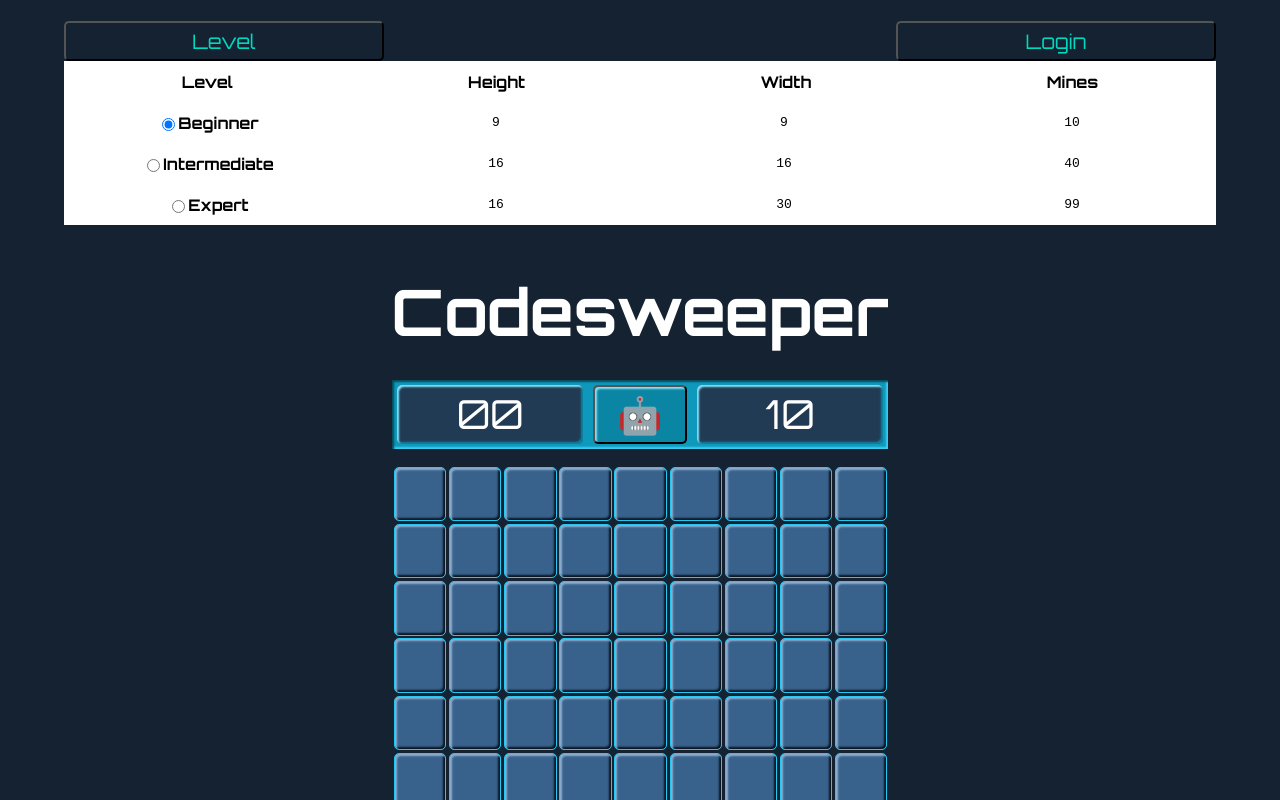
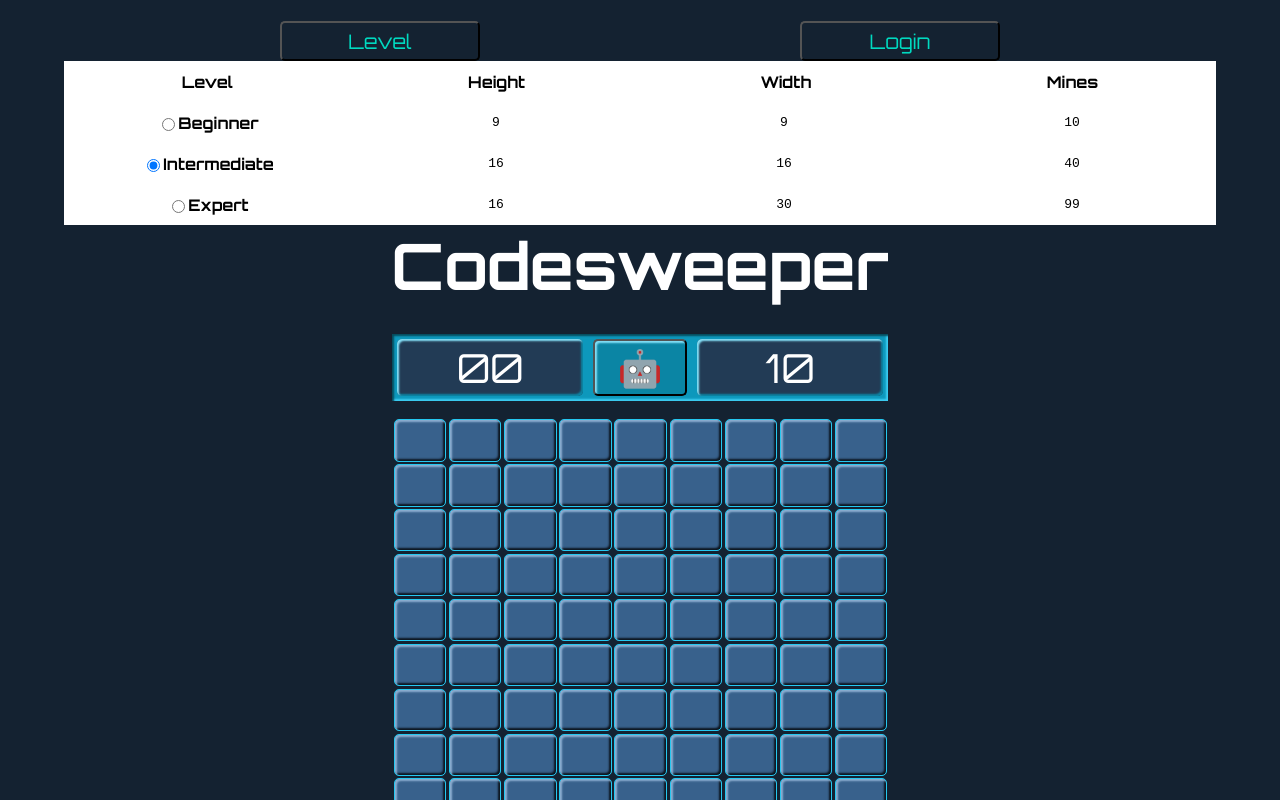
Before and after one commit to kaseywolff/Codesweeper, a React app: page / in a window 1280 px wide. Both pictures are taken after a click on the button "Level". Shown: the top 800 px of the page. Built offline with nearby package versions, Linux system fonts and the light colour scheme.

Commit message:
working on resizing board based on selected level

```diff
--- a/client/App.jsx
+++ b/client/App.jsx
@@ -5,16 +5,16 @@ import NavBar from './components/NavBar.jsx';
 import Level from './components/Level.jsx';
 
 const App = () => {
-  const [showLevelOptions, setShowLevelOptions] = useState(false);
+  // const [showLevelOptions, setShowLevelOptions] = useState(false);
 
-  const toggleLevelPopup = () => {
-    setShowLevelOptions(!showLevelOptions);
-  }
+  // const toggleLevelPopup = () => {
+  //   setShowLevelOptions(!showLevelOptions);
+  // }
 
   return (
     <div id="app">
-      <NavBar onLevelButtonClick={toggleLevelPopup} />
-      {showLevelOptions && <Level />}
+      {/* <NavBar onLevelButtonClick={toggleLevelPopup} /> */}
+      {/* {showLevelOptions && <Level />} */}
       <Game />
       {/* leaderboard */}
       {/* personal best times */}
--- a/client/components/Game/Game.jsx
+++ b/client/components/Game/Game.jsx
@@ -1,9 +1,20 @@
-import React from 'react';
+import React, { useState } from 'react';
 import Board from './Board.jsx';
+import NavBar from '../NavBar.jsx';
+import Level from '../Level.jsx';
 
 const Game = () => {
+  const [selectedLevel, setSelectedLevel] = useState('intermediate');
+  const [showLevelOptions, setShowLevelOptions] = useState(false);
+
+  const toggleLevelPopup = () => {
+    setShowLevelOptions(!showLevelOptions);
+  };
+
   return (
     <div id="game">
+      <NavBar onLevelButtonClick={toggleLevelPopup} />
+      {showLevelOptions && <Level selectedLevel={selectedLevel} onLevelChange={setSelectedLevel} />}
       <h2>Codesweeper</h2>
       <Board />
     </div>
--- a/client/components/Level.jsx
+++ b/client/components/Level.jsx
@@ -2,7 +2,13 @@ import React from 'react';
 
 import '../scss/levels.scss'
 
-export default function Level() {
+export default function Level({ selectedLevel, onLevelChange }) {
+  const handleLevelChange = (e) => {
+    console.log('clicked', e.target)
+    const newLevel = e.target.id;
+    onLevelChange(newLevel);
+  };
+
   return (
     <div id='levels-container'>
       <div className='level-row'>
@@ -14,7 +20,13 @@ export default function Level() {
       {/* beginner, 9x9, 10 mines */}
       <div className='level-row'>
         <label className='level-element'>
-          <input type='radio' id='beginner' name='level' defaultChecked/>
+          <input
+          type='radio'
+          id='beginner'
+          name='level'
+          checked={selectedLevel === 'beginner'}
+          onChange={handleLevelChange}
+          />
           <b className='level'>Beginner</b>
         </label>
         <plaintext className='level-element'>9</plaintext>
@@ -24,7 +36,13 @@ export default function Level() {
       {/* intermediate, 16x16, 40 mines */}
       <div className='level-row'>
         <label className='level-element'>
-          <input type='radio' id='intermediate' name='level'/>
+          <input
+            type='radio'
+            id='intermediate'
+            name='level'
+            checked={selectedLevel === 'intermediate'}
+            onChange={handleLevelChange}
+          />
           <b className='level'>Intermediate</b>
         </label>
         <plaintext className='level-element'>16</plaintext>
@@ -34,7 +52,13 @@ export default function Level() {
       {/* expert, 16 x 30, 99 mines */}
       <div className='level-row'>
         <label className='level-element'>
-          <input type='radio' id='expert' name='level'/>
+          <input
+            type='radio'
+            id='expert'
+            name='level'
+            checked={selectedLevel === 'expert'}
+            onChange={handleLevelChange}
+          />
           <b className='level'>Expert</b>
         </label>
         <plaintext className='level-element'>16</plaintext>
--- a/client/scss/levels.scss
+++ b/client/scss/levels.scss
@@ -10,7 +10,7 @@
   grid-template-rows: repeat(4, 1fr);
   align-self: center;
   width: 90vw;
-  z-index: 2;
+  z-index: 999;
 };
 
 .level-row {
```
Also changed, not shown: client/components/Game/Board.jsx (+8 -1 lines), client/logic/boardSize.js (added, +15 -0 lines).
